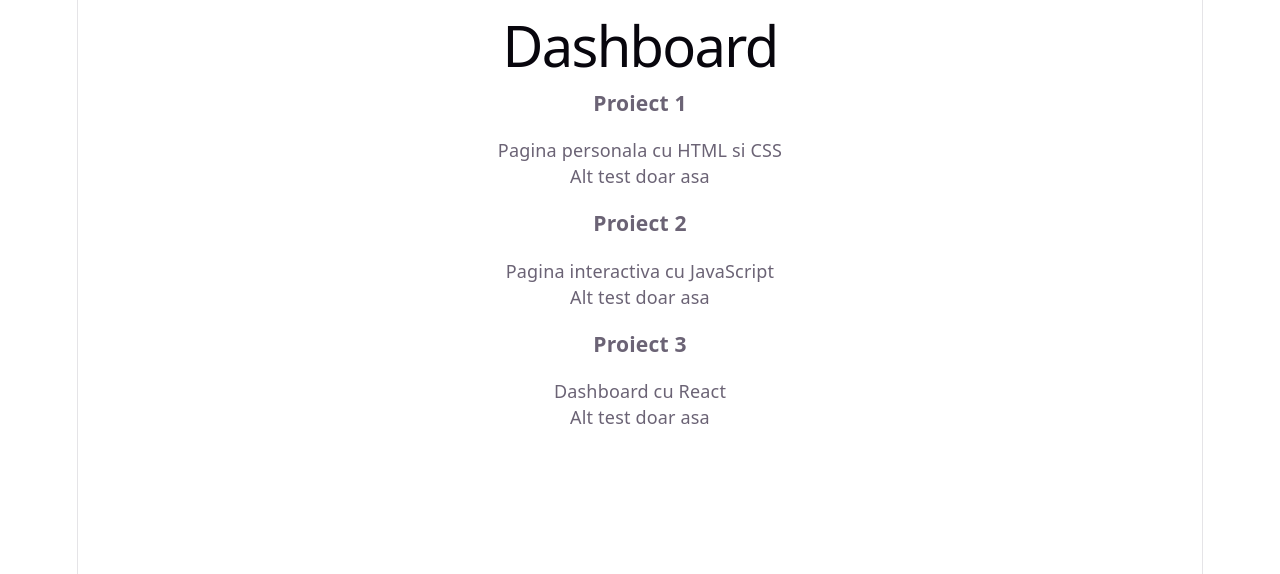
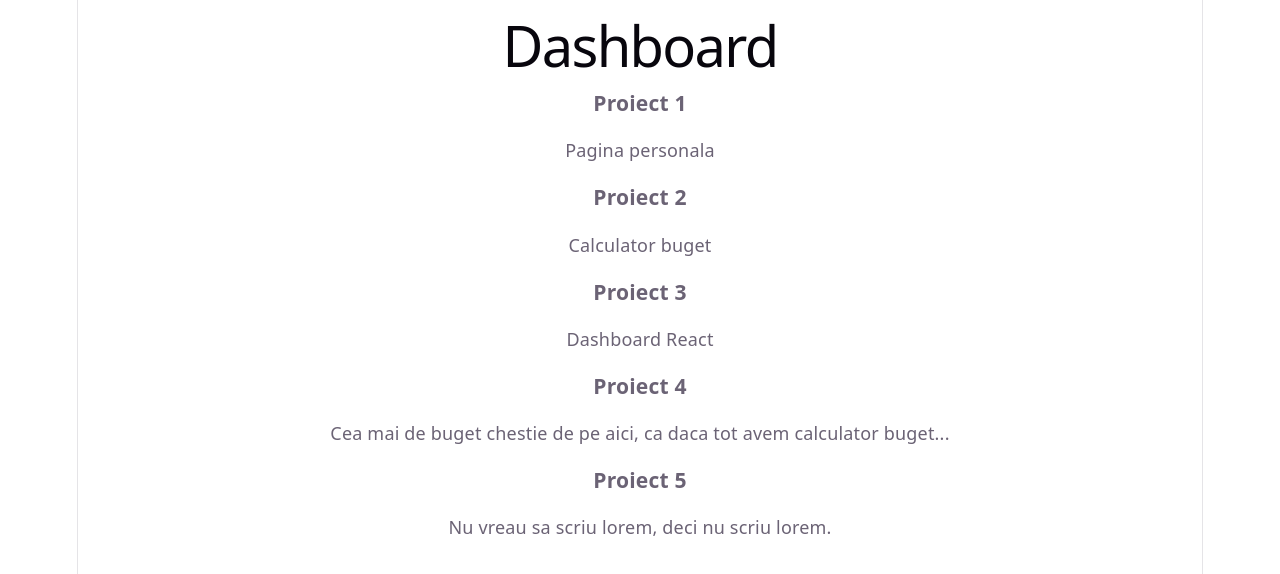
Before and after one commit to MateiSteavu/project-web, a React (Vite) app: page / in a window 1280 px wide. Shown: the top 574 px of the page. Built offline with nearby package versions, Linux system fonts and the light colour scheme.

Commit message:
Exercitiul 5

```diff
--- a/src/App.jsx
+++ b/src/App.jsx
@@ -1,11 +1,25 @@
 import Card from './Card';
+
+const projects = [
+  { title: "Proiect 1", description: "Pagina personala" },
+  { title: "Proiect 2", description: "Calculator buget" },
+  { title: "Proiect 3", description: "Dashboard React" },
+  { title: "Proiect 4", description: "Cea mai de buget chestie de pe aici, ca daca tot avem calculator buget..." },
+  { title: "Proiect 5", description: "Nu vreau sa scriu lorem, deci nu scriu lorem." },
+];
+// In JSX-ul returnat de App:
+
 function App() {
     return (
         <div>
         <h1>Dashboard</h1>
-        <Card title="Proiect 1" description="Pagina personala cu HTML si CSS" cartof="Alt test doar asa"/>
+        {/* <Card title="Proiect 1" description="Pagina personala cu HTML si CSS" cartof="Alt test doar asa"/>
         <Card title="Proiect 2" description="Pagina interactiva cu JavaScript" cartof="Alt test doar asa"/>
-        <Card title="Proiect 3" description="Dashboard cu React" cartof="Alt test doar asa"/>
+        <Card title="Proiect 3" description="Dashboard cu React" cartof="Alt test doar asa"/> */}
+
+        {projects.map(function(item, index) {
+          return <Card key={index} title={item.title} description={item.description} />;
+        })}
         </div>
     );
 }
--- a/src/Card.jsx
+++ b/src/Card.jsx
@@ -3,7 +3,6 @@ function Card(props) {
         <div>
         <h3>{props.title}</h3>
         <p>{props.description}</p>
-        <p>{props.cartof}</p>
         </div>
     );
 }
```
